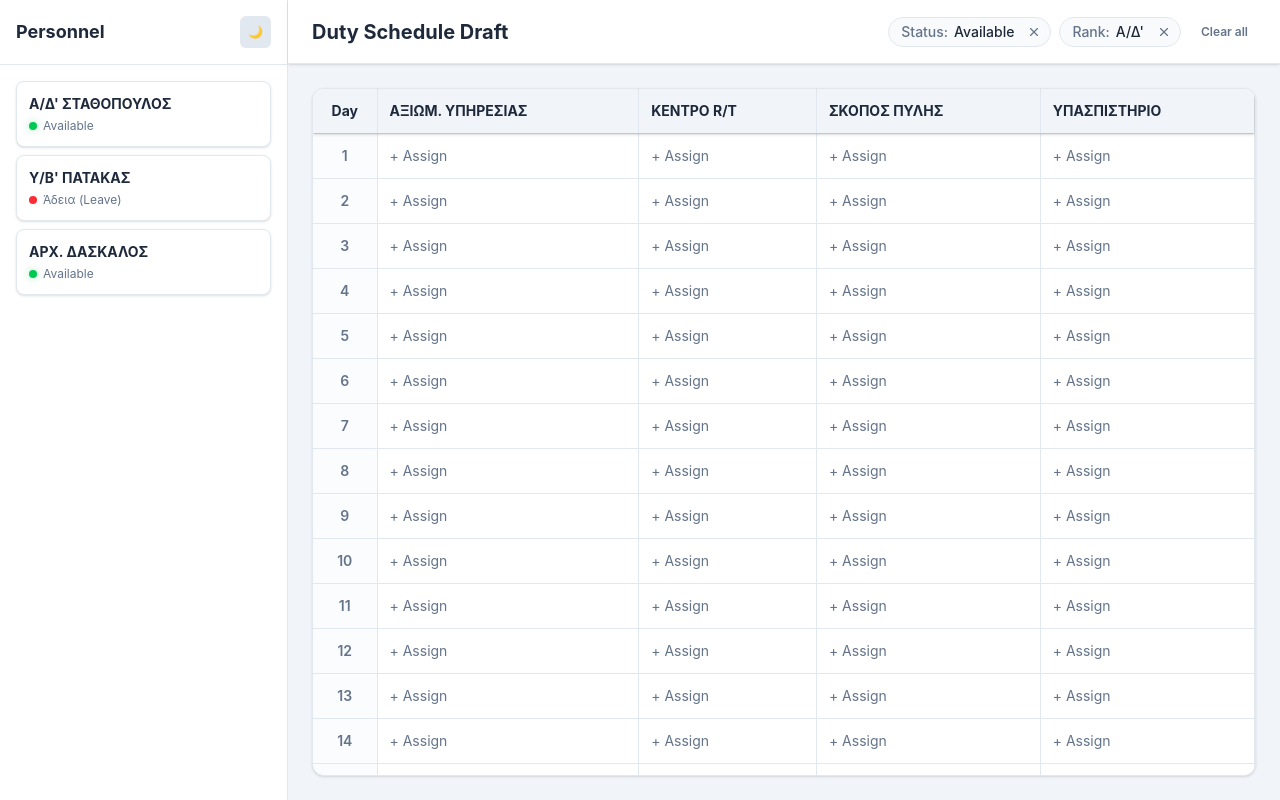
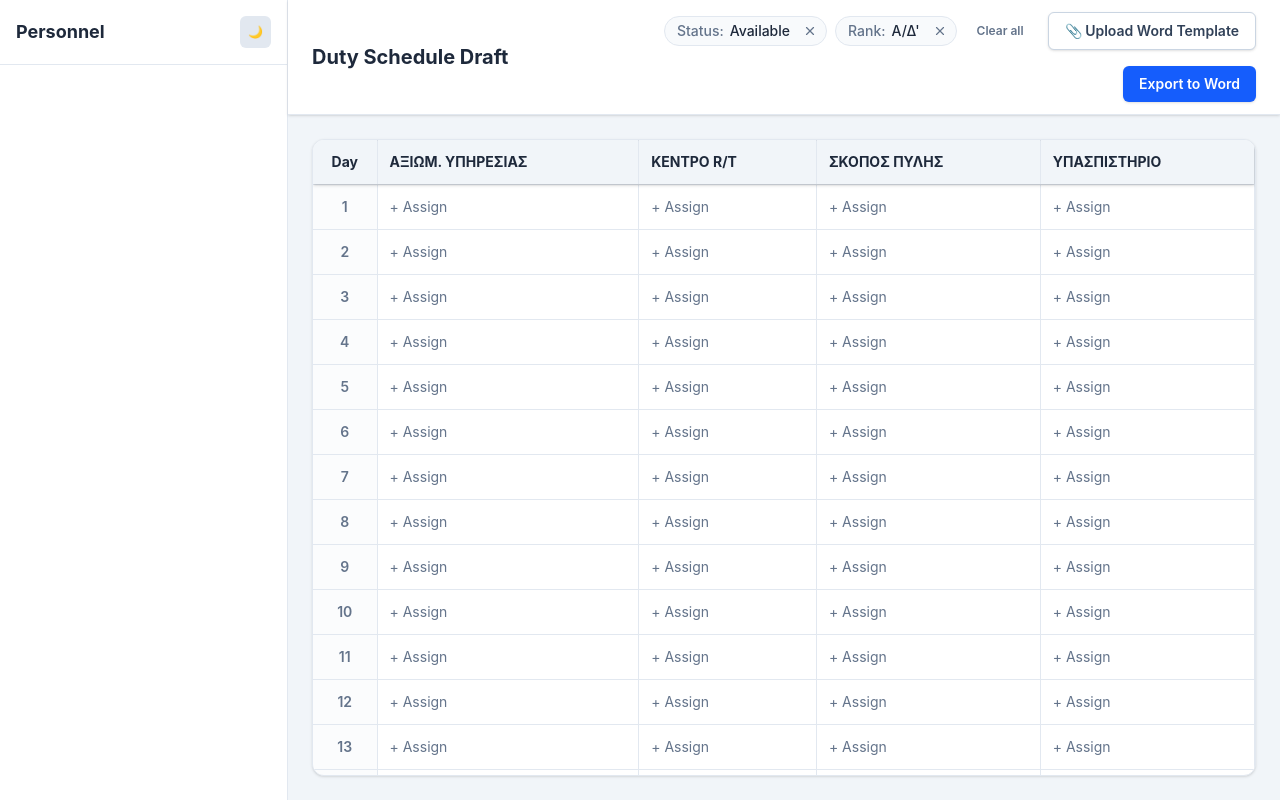
Before and after one commit to George-Andriopoulos/Duty-Rosterer, a React (Vite) app: page / in a window 1280 px wide. Built offline with nearby package versions, Linux system fonts and the light colour scheme.

Commit message:
Implement file upload

```diff
--- a/src/main/index.ts
+++ b/src/main/index.ts
@@ -1,11 +1,8 @@
 import { electronApp, is, optimizer } from "@electron-toolkit/utils";
 import Docxtemplater from "docxtemplater";
 import { BrowserWindow, app, dialog, ipcMain, shell } from "electron";
-// 1. NEW IMPORTS FOR WORD PROCESSING
 import fs from "fs";
-// <-- Added dialog
 import { join } from "path";
-import path from "path";
 import PizZip from "pizzip";
 
 import icon from "../../resources/icon.png?asset";
@@ -51,7 +48,6 @@ app.whenReady().then(() => {
 
   // Default open or close DevTools by F12 in development
   // and ignore CommandOrControl + R in production.
-  // see https://github.com/alex8088/electron-toolkit/tree/master/packages/utils
   app.on("browser-window-created", (_, window) => {
     optimizer.watchWindowShortcuts(window);
   });
@@ -60,29 +56,45 @@ app.whenReady().then(() => {
   ipcMain.on("ping", () => console.log("pong"));
 
   // ==========================================
-  // 2. OUR EXPORT ENGINE SECURELY ADDED HERE
+  // Let the user pick their template file
   // ==========================================
-  ipcMain.handle("export-roster-to-word", async (event, rosterData) => {
+  ipcMain.handle("select-template-file", async () => {
+    const { canceled, filePaths } = await dialog.showOpenDialog({
+      title: "Select Baseline Word Template",
+      properties: ["openFile"],
+      filters: [{ name: "Word Documents", extensions: ["docx"] }],
+    });
+
+    if (canceled || filePaths.length === 0) {
+      return { success: false };
+    }
+
+    // Return the exact path of the file the user picked on their hard drive
+    return { success: true, filePath: filePaths[0] };
+  });
+
+  // ==========================================
+  // OUR EXPORT ENGINE SECURELY ADDED HERE
+  // ==========================================
+  ipcMain.handle(
+    "export-roster-to-word",
+    async (event, { templatePath, rosterData }) => {
       try {
-      const { canceled, filePath } = await dialog.showSaveDialog({
-        title: "Save Duty Roster",
-        defaultPath: "Duty_Roster_Draft.docx",
+        if (!fs.existsSync(templatePath)) {
+          return {
+            success: false,
+            error: "The uploaded template file could not be found.",
+          };
+        }
+
+        const { canceled, filePath: savePath } = await dialog.showSaveDialog({
+          title: "Save Final Duty Roster",
+          defaultPath: "Final_Duty_Roster.docx",
           filters: [{ name: "Word Document", extensions: ["docx"] }],
         });
 
-      if (canceled || !filePath)
+        if (canceled || !savePath) {
           return { success: false, error: "Cancelled by user" };
-
-      const templatePath = path.join(
-        __dirname,
-        "../../resources/baseline-template.docx"
-      );
-
-      if (!fs.existsSync(templatePath)) {
-        return {
-          success: false,
-          error: "Baseline template not found in resources folder.",
-        };
         }
 
         const content = fs.readFileSync(templatePath, "binary");
@@ -96,14 +108,15 @@ app.whenReady().then(() => {
         doc.render(rosterData);
 
         const buf = doc.getZip().generate({ type: "nodebuffer" });
-      fs.writeFileSync(filePath, buf);
+        fs.writeFileSync(savePath, buf);
 
         return { success: true };
       } catch (error) {
         console.error("Export Error:", error);
         return { success: false, error: String(error) };
       }
-  });
+    }
+  );
   // ==========================================
 
   createWindow();
@@ -123,6 +136,3 @@ app.on("window-all-closed", () => {
     app.quit();
   }
 });
-
-// In this file you can include the rest of your app's specific main process
-// code. You can also put them in separate files and require them here.
--- a/src/preload/index.ts
+++ b/src/preload/index.ts
@@ -3,9 +3,14 @@ import { contextBridge, ipcRenderer } from "electron";
 
 // Custom APIs for renderer
 const api = {
-  // This tells Electron: "Allow React to call 'export-roster-to-word' and pass data to it"
-  exportRoster: (data: any) =>
-    ipcRenderer.invoke("export-roster-to-word", data),
+  // Tells Electron to open the native file picker
+  selectTemplate: () => ipcRenderer.invoke("select-template-file"),
+
+  // Sends BOTH the chosen file path and the generated roster data to the backend
+  exportRoster: (payload: {
+    templatePath: string;
+    rosterData: Record<string, unknown>;
+  }) => ipcRenderer.invoke("export-roster-to-word", payload),
 };
 
 if (process.contextIsolated) {
--- a/src/renderer/src/layout/MainLayout.tsx
+++ b/src/renderer/src/layout/MainLayout.tsx
@@ -1,15 +1,41 @@
 import { JSX, ReactNode, useEffect, useState } from "react";
 
-import { PersonnelList } from "@renderer/features/personnel-list";
+import { TableFilter } from "../components/table-filter";
+import { useRosterCache } from "../store/RosterContext";
 
-import { TableFilter } from "../components/table-filter";
+interface TemplateSelectResult {
+  success: boolean;
+  filePath?: string;
+}
+
+interface ExportRosterResult {
+  success: boolean;
+  error?: string;
+}
 
 interface MainLayoutProps {
   children: ReactNode;
 }
 
+declare global {
+  interface Window {
+    api: {
+      selectTemplate?: () => Promise<TemplateSelectResult>;
+      exportRoster: (data: {
+        templatePath: string;
+        rosterData: Record<string, string>;
+      }) => Promise<ExportRosterResult>;
+    };
+  }
+}
+
 export function MainLayout({ children }: MainLayoutProps): JSX.Element {
   const [isDarkMode, setIsDarkMode] = useState(false);
+
+  // NEW: State to hold the path of the Word template the user uploads
+  const [templatePath, setTemplatePath] = useState<string | null>(null);
+
+  const { assignments, personnel } = useRosterCache();
 
   useEffect(() => {
     if (isDarkMode) {
@@ -19,10 +45,52 @@ export function MainLayout({ children }: MainLayoutProps): JSX.Element {
     }
   }, [isDarkMode]);
 
+  // NEW: Function to handle the template upload
+  const handleUploadTemplate = async (): Promise<void> => {
+    const result = await window.api.selectTemplate?.();
+    if (result?.success && result?.filePath) {
+      setTemplatePath(result.filePath);
+    }
+  };
+
+  const handleExport = async (): Promise<void> => {
+    if (!templatePath) {
+      alert("Please upload a baseline Word template first!");
+      return;
+    }
+
+    try {
+      const exportData: Record<string, string> = {};
+
+      assignments.forEach((assignment) => {
+        const person = personnel.find((p) => p.id === assignment.personnelId);
+        if (person) {
+          const tagName = `${assignment.shiftId}_${assignment.day}`;
+          exportData[tagName] = `${person.rank} ${person.name}`;
+        }
+      });
+
+      // UPDATED: Now we pass BOTH the uploaded template path AND the data
+      const result = await window.api.exportRoster({
+        templatePath: templatePath,
+        rosterData: exportData,
+      });
+
+      if (result.success) {
+        alert("Success! Your Duty Roster has been generated.");
+      } else {
+        alert("Export failed: " + result.error);
+      }
+    } catch (error) {
+      console.error("Export Error:", error);
+      alert("Something went critically wrong with the export.");
+    }
+  };
+
   return (
     <div className="bg-app text-main flex h-screen w-full overflow-hidden transition-colors duration-300">
-      {/* LEFT PANE: Slightly narrower and more responsive */}
-      <aside className="border-border bg-card flex w-64 flex-shrink-0 flex-col border-r shadow-sm transition-colors duration-300 xl:w-72">
+      {/* LEFT PANE */}
+      <aside className="border-border bg-card flex w-64 shrink-0 flex-col border-r shadow-sm transition-colors duration-300 xl:w-72">
         <div className="border-border flex items-center justify-between border-b p-4">
           <h2 className="text-lg font-bold">Personnel</h2>
           <button
@@ -32,27 +100,47 @@ export function MainLayout({ children }: MainLayoutProps): JSX.Element {
             {isDarkMode ? "☀️" : "🌙"}
           </button>
         </div>
-
-        <div className="flex-1 overflow-y-auto p-4">
-          <PersonnelList />
+        <div
+          className="flex-1 overflow-y-auto p-4"
+          id="personnel-sidebar-container"
+        >
+          {/* <PersonnelList /> lives here! */}
         </div>
       </aside>
 
-      {/* RIGHT PANE: Added min-w-0 to prevent flex blowout */}
+      {/* RIGHT PANE */}
       <main className="bg-app flex min-w-0 flex-1 flex-col transition-colors duration-300">
-        {/* HEADER: Changed to min-h-[4rem] and added flex-wrap so filters don't squish the title */}
-        <header className="border-border bg-card flex min-h-[4rem] flex-wrap items-center justify-between gap-4 border-b px-6 py-3 shadow-sm transition-colors duration-300">
+        {/* HEADER */}
+        <header className="border-border bg-card flex min-h-16 flex-wrap items-center justify-between gap-4 border-b px-6 py-3 shadow-sm transition-colors duration-300">
           <h1 className="text-xl font-bold whitespace-nowrap">
             Duty Schedule Draft
           </h1>
 
-          {/* Filters Container: Allows filters to wrap nicely on smaller windows */}
-          <div className="flex min-w-[200px] flex-1 flex-wrap items-center justify-end">
+          <div className="flex min-w-50 flex-1 flex-wrap items-center justify-end gap-4">
             <TableFilter />
+
+            {/* THE UPLOAD BUTTON */}
+            <button
+              onClick={handleUploadTemplate}
+              className={`rounded-md px-4 py-2 text-sm font-semibold whitespace-nowrap shadow-sm transition-colors active:scale-95 ${
+                templatePath
+                  ? "border border-green-300 bg-green-100 text-green-700 dark:border-green-800 dark:bg-green-900/30 dark:text-green-400"
+                  : "border border-slate-300 bg-white text-slate-700 hover:bg-slate-50 dark:border-slate-600 dark:bg-slate-800 dark:text-slate-200 dark:hover:bg-slate-700"
+              }`}
+            >
+              {templatePath ? "✓ Template Uploaded" : "📎 Upload Word Template"}
+            </button>
+
+            {/* THE EXPORT BUTTON */}
+            <button
+              onClick={handleExport}
+              className="rounded-md bg-blue-600 px-4 py-2 text-sm font-semibold whitespace-nowrap text-white shadow-sm transition-colors hover:bg-blue-700 active:scale-95"
+            >
+              Export to Word
+            </button>
           </div>
         </header>
 
-        {/* The Workspace Area */}
         <div className="flex-1 overflow-auto p-6">{children}</div>
       </main>
     </div>
```
Lines whose indentation alone changed are shown as unchanged.
